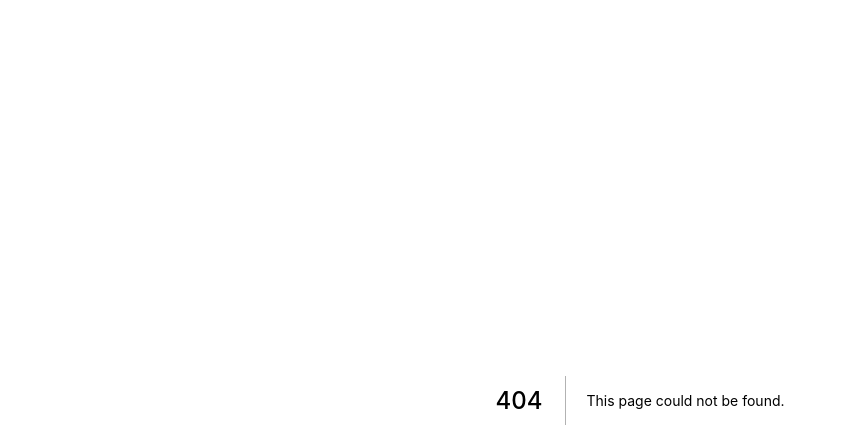
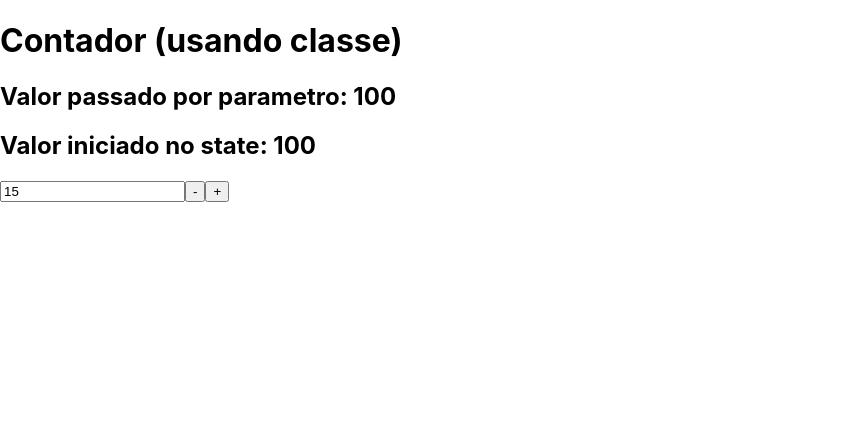
Before and after one commit to jordanobaluz/curso_nextjs, a Next.js app: page /classe/contador in a window 1280 px wide. Before the commit this address had no page. Shown: the top 448 px of the page, without its empty margins (0-847 px from the left). Built offline with nearby package versions, Linux system fonts and the light colour scheme.

Commit message:
criado componente utilizando classe, como utilizar render, state e setState

```diff
--- /dev/null
+++ b/components/Contador.jsx
@@ -0,0 +1,47 @@
+import { Component } from "react";
+
+export default class Contador extends Component {
+    //cria o estado
+    state = {
+        numero: this.props.valorInicial ?? 1,
+        passo: this.props.passo ?? 1
+    }
+
+    //cria a função
+    increment = () => {
+        this.setState({
+            numero: this.state.numero + this.props.passo
+        })
+    }
+    //setState permite alterar o estado do componente
+
+    decrement = () => {
+        this.setState({
+            numero: this.state.numero - this.props.passo
+        })
+    }
+
+    //renderiza o formulario
+    renderForm() {
+        return (
+            <>
+                <input type="number" value={this.state.passo} onChange={e => this.setState({ passo: +e.target.value })} />
+                <button onClick={this.decrement}>-</button>
+                <button onClick={this.increment}>+</button>
+            </>
+        )
+    }
+
+    render() {
+        return (
+            <div>
+                <h1>Contador (usando classe)</h1>
+                <h2>Valor passado por parametro: {this.props.valorInicial}</h2>
+                <h2>Valor iniciado no state: {this.state.numero}</h2>
+                {this.renderForm()}
+            </div>
+        )
+    }
+}
+
+//this irá permitir o acesso as propriedades passadas por parametros
--- /dev/null
+++ b/pages/classe/contador.jsx
@@ -0,0 +1,13 @@
+import { Component } from "react";
+import Contador from "../../components/Contador";
+
+export default class ContadorPage extends Component {
+    //responsavel por renderizar na tela
+    render() {
+        return (
+            <div>
+                <Contador valorInicial={100} passo={15} />
+            </div>
+        )
+    }
+}
```
